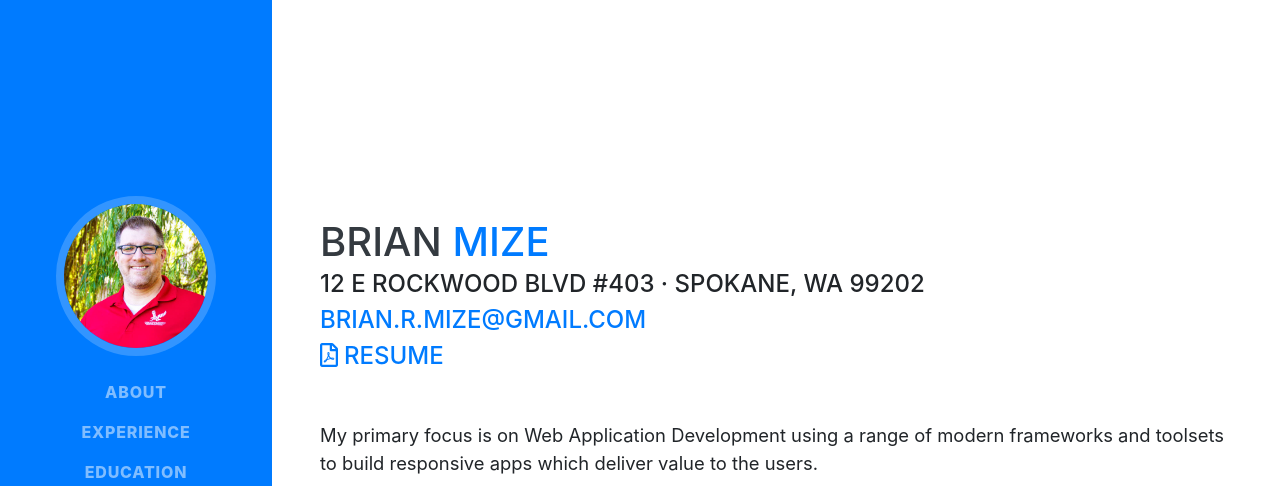
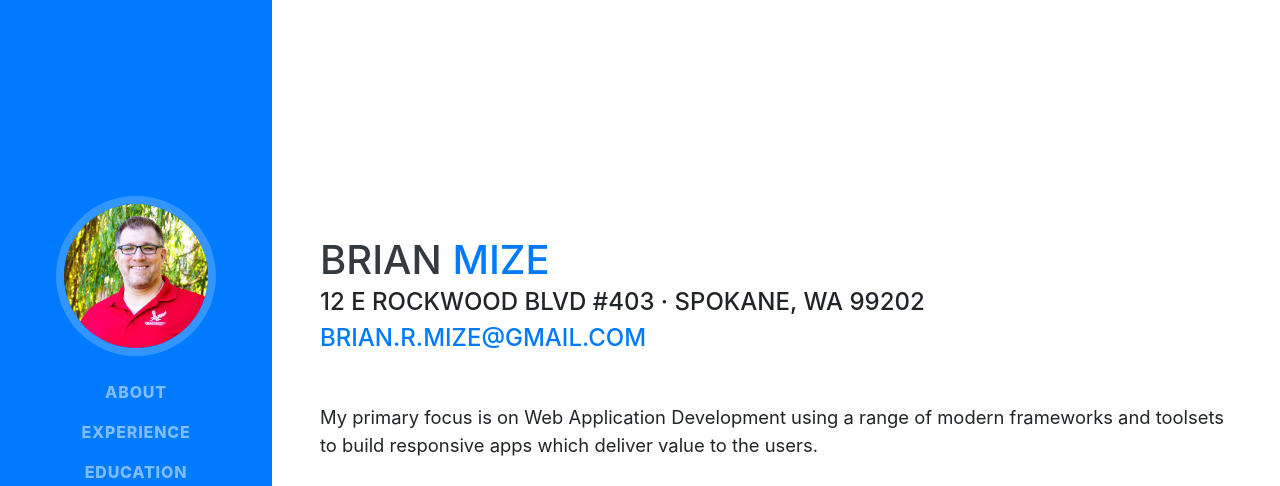
Before and after one commit to mizesolutions/resume, a website with bundled scripts: page index.html in a window 1280 px wide. Shown: the top 486 px of the page. Built offline with nearby package versions, Linux system fonts and the light colour scheme; a web font is replaced by a local one.

Commit message:
Removed resume link

```diff
--- a/index.html
+++ b/index.html
@@ -81,7 +81,6 @@
         <div class="subheading mb-5">
           12 E Rockwood Blvd #403 · Spokane, WA 99202 <br/>
           <a href="mailto:brian.r.mize@gmail.com">brian.r.mize@gmail.com</a> <br/>
-          <a href="/doc/BrianMize_resume_022719.pdf" target="_blank"><i class="far fa-file-pdf">&nbsp;</i>Resume</a>
         </div>
         <p class="lead mb-5">My primary focus is on Web Application Development using a range of modern frameworks and toolsets to build responsive apps which deliver value to the users.</p>
         <div class="social-icons">
```
